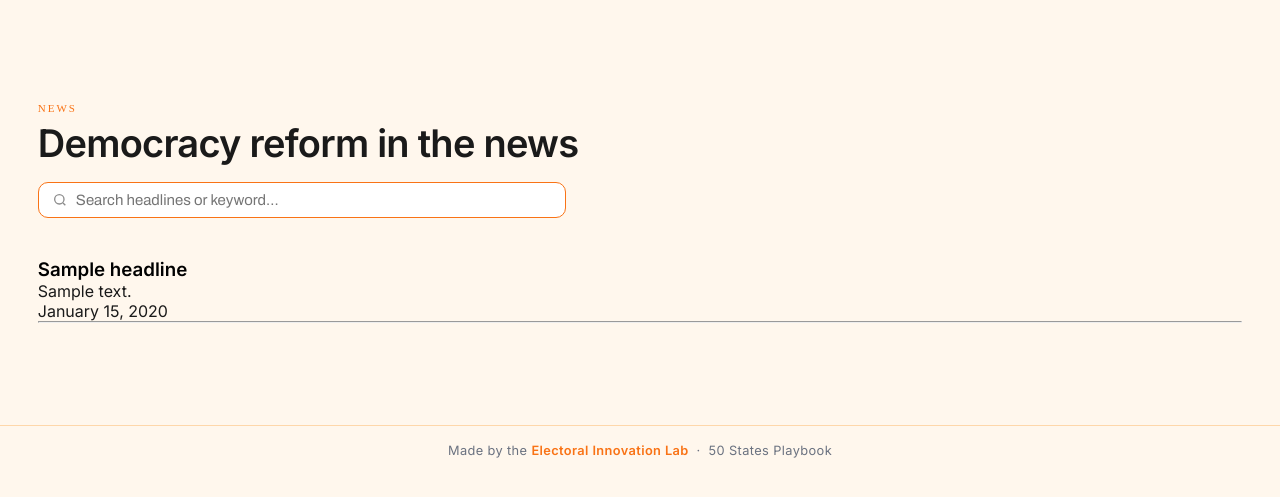
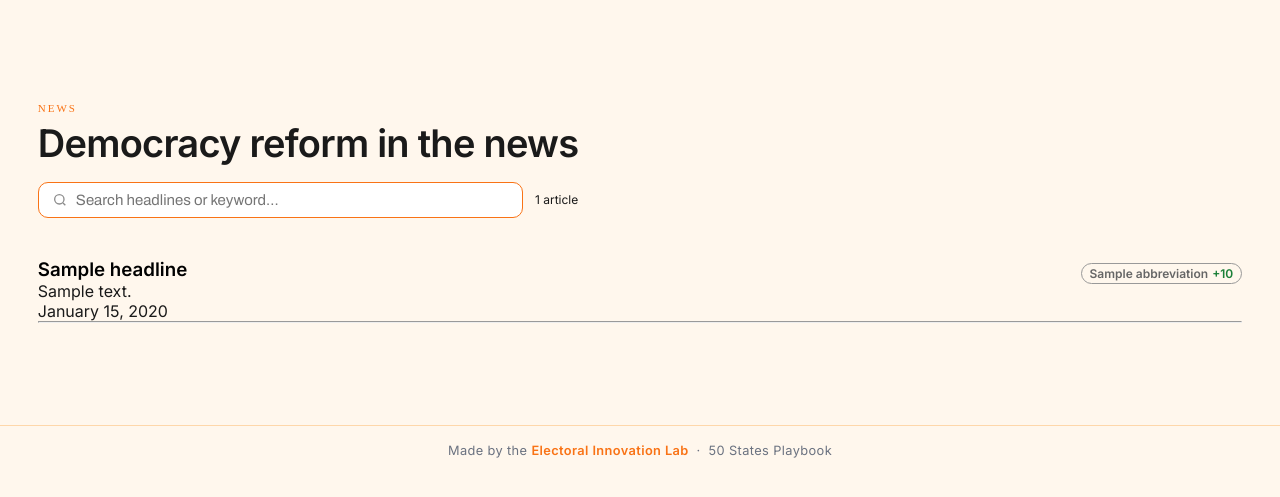
Before and after one commit to Electoral-Innovation-Lab/Playbook-Project, a Flask app: template myapp/templates/news.html in a window 1280 px wide. Shown: the part 56-553 px from the top of the page. Run offline with Flask 3, Linux system fonts and the light colour scheme; the template is opened without the code that fills it: most values are stand-ins (such as "Sample title", 1, 10 or a date in 2020); some web fonts are replaced.

Commit message:
adding state info to news page

```diff
--- a/create.sql
+++ b/create.sql
@@ -91,12 +91,11 @@
 -- states affected by each news article. stories that affect specific states. national news stories not included
 -- the only time a state is given a new reform score and updated category scores is when there is a news update article to cite
 CREATE TABLE news_state_updates ( --
-    update_id    SERIAL PRIMARY KEY,
     article_id   INTEGER NOT NULL REFERENCES news_articles(article_id) ON DELETE CASCADE,
     state_id     INTEGER REFERENCES states(state_id) ON DELETE CASCADE,
     score_id     INTEGER NOT NULL REFERENCES reform_scores(score_id) ON DELETE CASCADE,
     score_delta  NUMERIC(5,2),
-    UNIQUE(article_id, state_id),
+    PRIMARY KEY (article_id, state_id),
     UNIQUE(score_id)
 );
 
--- a/myapp/news.py
+++ b/myapp/news.py
@@ -5,10 +5,9 @@
 
 bp = Blueprint('news', __name__)
 
+# display all the news headlines - unfiltered
 @bp.route('/news')
-
-# display all the news headlines - unfiltered
 def all_news():
-    # render minimal news headlines page temporarily
+    # render minimal news headlines page
     articles = News_Headline.get_news_stories()
     return render_template('news.html', articles=articles)
--- a/myapp/templates/news.html
+++ b/myapp/templates/news.html
@@ -19,7 +19,6 @@
                                 id="tableSearch"
                                 type="search"
                                 placeholder="Search headlines or keyword…"
-                                onkeyup="filterTable()"
                                 aria-label="search articles"
                             >
                         </label>
@@ -31,8 +30,10 @@
             <div id="articleList">
                 {% for article in articles %}
                 <article class="news-item"
-                         data-search="{{ article.headline|lower }} {{ article.summary|lower }} {{ article.source_name|lower }}">
-                         <!-- ^ used in the javascript search query -->
+                         data-search="{{ article.headline|lower }} {{ article.summary|lower }} {{ article.published_at.strftime("%B %d, %Y")|lower }}{% for state in article.states %}{{ state.abbreviation|lower}}{%endfor%}">
+                         <!-- ^ used in the javascript search query: search by headline, summary, date -->
+                    <div class="news-row">
+                        <div class="news-content">
                             <h3>
                                 <a class="headline-link"
                                    href="{{ article.source_url }}"
@@ -47,6 +48,25 @@
                             <p class="news-meta">
                                 {{ article.published_at.strftime("%B %d, %Y") }}
                             </p>
+                        </div>
+                        <div class="news-states">
+                            {%if article.is_national%}
+                                <span class="badge badge-national">National</span>
+                            {% elif article.states %}
+                                {% for state in article.states %}
+                                    <span class="badge badge-state" title="{{state.name}}">
+                                        {{ state.abbreviation }}
+                                        {% if state.score_delta is not none %}
+                                            <span class="delta {{ 'up' if state.score_delta > 0 else 'down' }}">
+                                                {{ '+' if state.score_delta >= 0 else '-' }}{{ state.score_delta }}
+                                            </span>
+                                        {% endif %}
+                                    </span>
+                                {% endfor %}
+                            {% endif %}
+                        </div>
+
+                    </div>
 
                     <hr>
                 </article>
@@ -60,7 +80,6 @@
             {% else %}
             <p>No news articles are available yet.</p>
             {% endif %}
-            </table>
         </div>
     </section>
 </main>
@@ -69,8 +88,8 @@
 count then becomes the size of the view and all the articles are formatted as normal -->
 
 <script>
+    const searchInput = document.getElementById("tableSearch");
     function filterTable(){
-        const searchInput = document.getElementById("tableSearch");
         const articles = document.querySelectorAll(".news-item");
         const count = document.getElementById("tableCount");
         const noResults = document.getElementById("noResults");
@@ -83,15 +102,57 @@
             const match = text.includes(query);
 
             article.style.display = match ? "":"none";
-            if (match) visibile++;
+            if (match) visible++;
         });
 
         count.textContent = `${visible} article${visible === 1 ? "" : "s"}`;
         noResults.style.display = visible ? "none" : "block";
     }
 
-    searchInput.addEventListener("input", filterArticles);
-    filterArticles();
+    searchInput.addEventListener("input", filterTable);
+    filterTable();
 </script>
 
+<style>
+    .news-row {
+        display: flex;
+        justify-content: space-between;
+        align-items: flex-start;
+        gap: 16px;
+    }
+    .news-content {
+        flex: 1 1 auto;
+        min-width: 0;
+    }
+    .news-states {
+        flex: 0 0 auto;
+        display: flex;
+        flex-wrap: wrap;
+        justify-content: flex-end;
+        align-content: flex-start;
+        gap: 6px;
+        max-width: 240px;
+        margin-top: 0.35rem;
+    }
+    .badge {
+        display: inline-flex;
+        align-items: center;
+        gap: 4px;
+        padding: 2px 8px;
+        border-radius: 999px;
+        font-size: 12px;
+        font-weight: 600;
+        border: 1px solid var(--ink-soft, #999);
+        color: var(--ink-soft, #666);
+    }
+    .badge-national {
+        border-color: currentColor;
+    }
+    .badge-state .delta {
+        font-weight: 700;
+    }
+    .badge-state .delta.up { color: #1a7f37; }
+    .badge-state .delta.down { color: #cf222e; }
+</style>
+
 {% endblock %}
```
Also changed, not shown: myapp/models/news.py (+37 -25 lines). Lines whose indentation alone changed are shown as unchanged.
